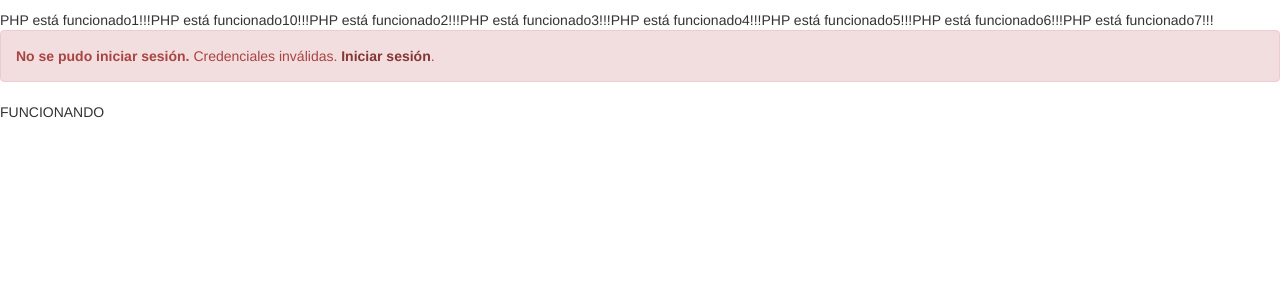
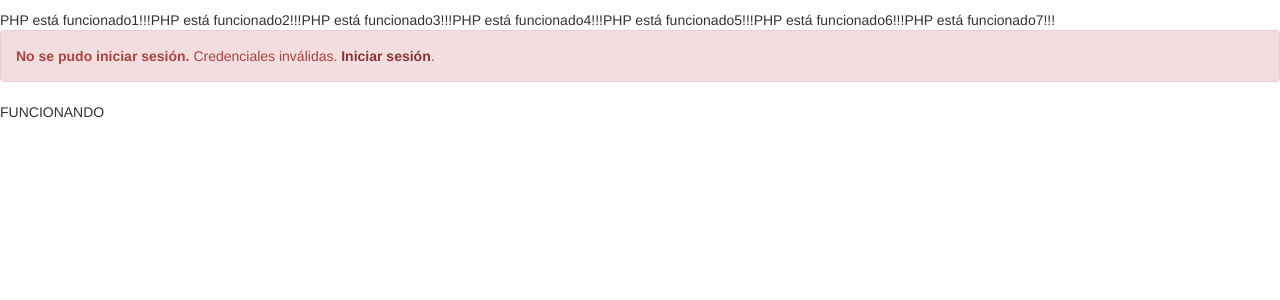
Before and after one commit to jramosl/AplicacionSubirArchivo, a PHP site: page /validar.php in a window 1280 px wide. Shown: the top 300 px of the page. Run offline with PHP 8.4, Linux system fonts and the light colour scheme; data that the repository does not hold is empty; some libraries are stand-ins or nearby versions.

Commit message:
Update validar.php

```diff
--- a/validar.php
+++ b/validar.php
@@ -15,8 +15,6 @@ ini_set("extension","php_mysqli.dll");
     <body>
         <?php
         echo 'PHP está funcionado1!!!';
-        $msq=new mysqli("us-cdbr-iron-east-03.cleardb.net","bb87881e7a2166","dc7e8234","ad_643556e1444d091");
-        echo 'PHP está funcionado10!!!';
         $link = mysqli_connect("us-cdbr-iron-east-03.cleardb.net", "bb87881e7a2166", "dc7e8234") or die("No se pudo conectar: " . mysqli_error());
         echo 'PHP está funcionado2!!!';
         $conexion = mysqli_select_db($link, 'ad_643556e1444d091') or die('No se pudo seleccionar la base de datos');
```
